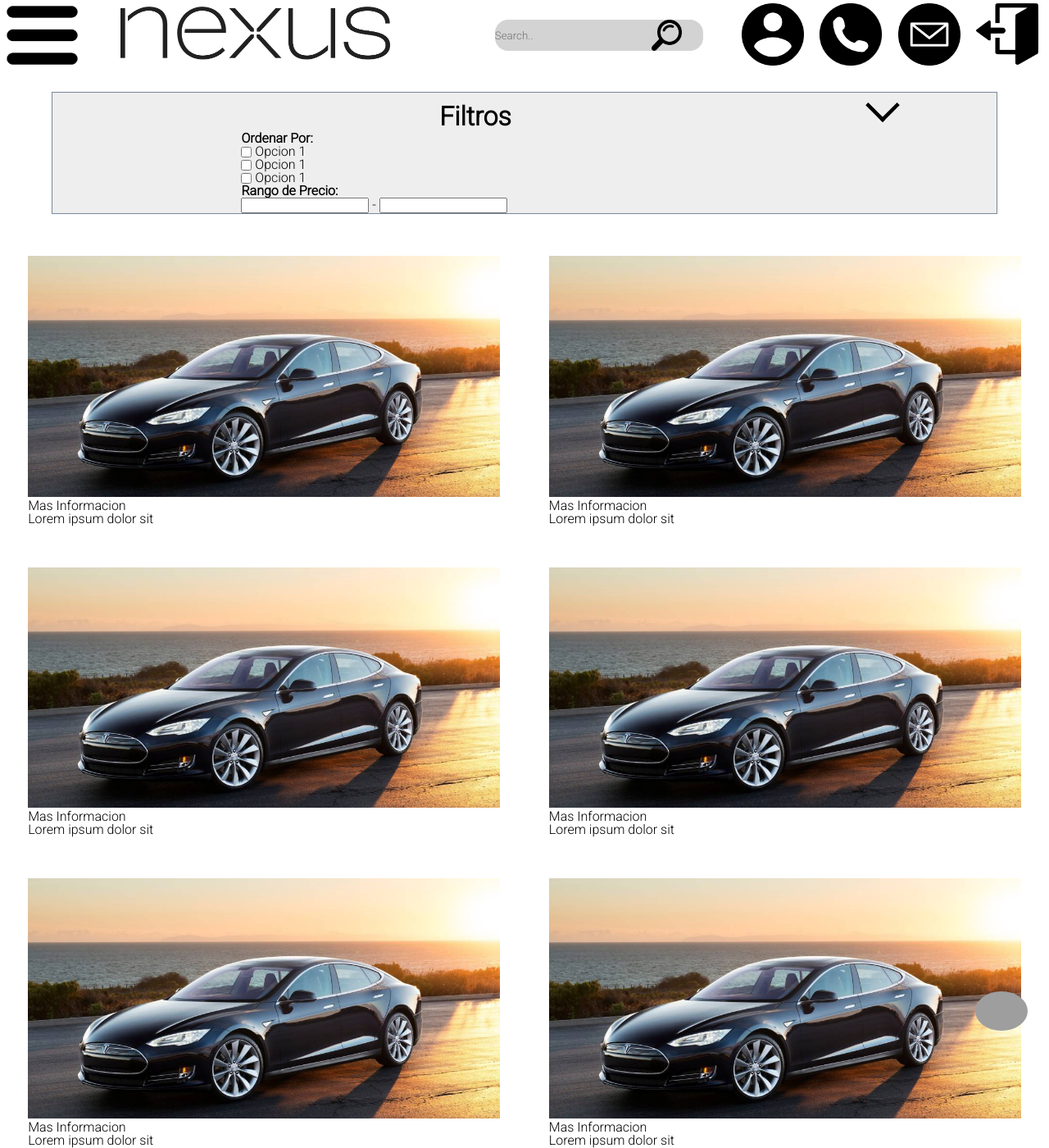
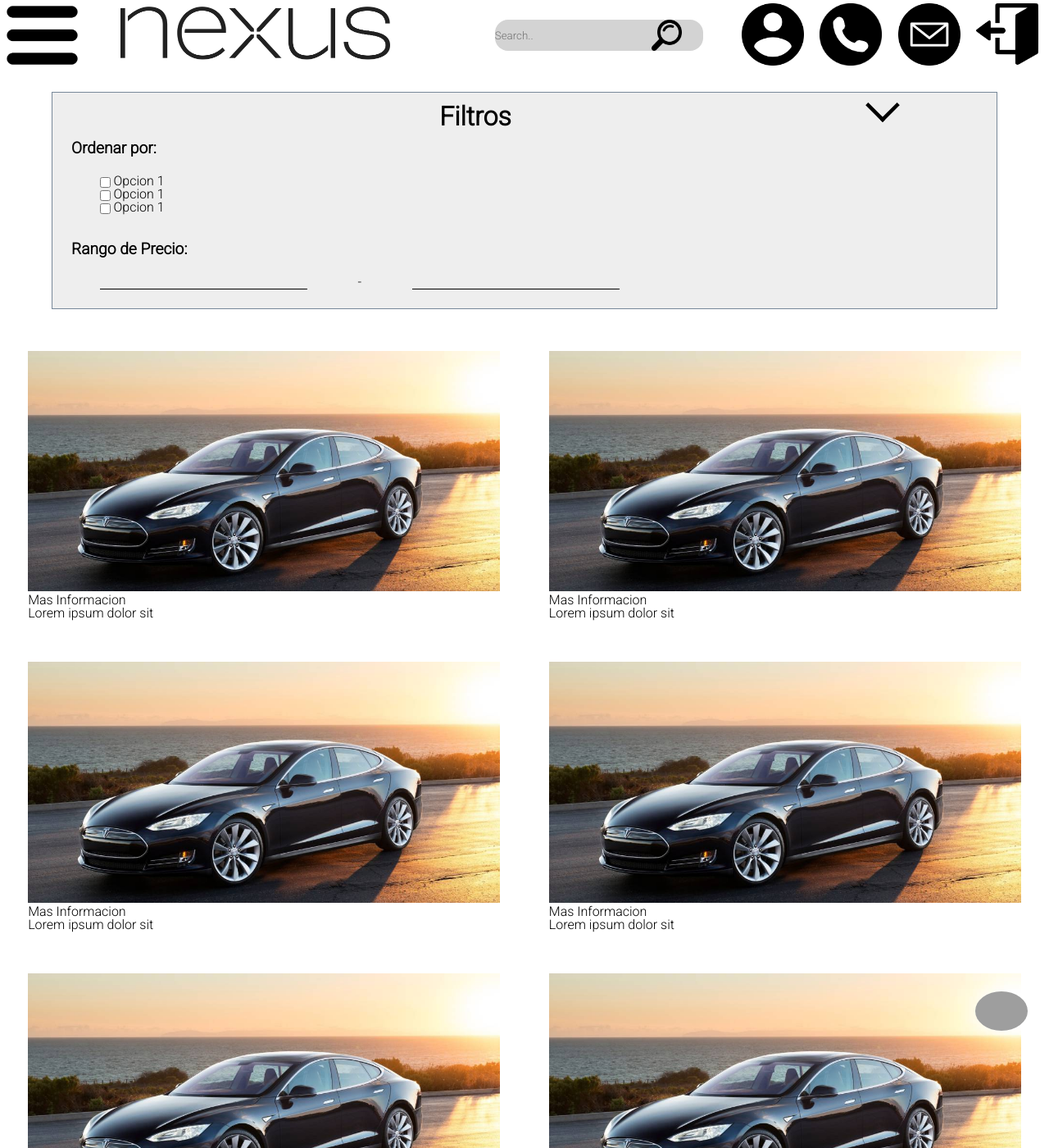
Before and after one commit to WaterLord404/NexusCars-Page, a Jekyll site: the page built from category.html, in a window 1280 px wide and 1400 px high. Shown: the whole window at 82% size. Built offline with Jekyll 4.4.1, drawn with Linux system fonts in a browser that asks for light colours; grey boxes are pictures that could not be loaded.

Commit message:
terminado categoria

```diff
--- a/assets/styles/category.css
+++ b/assets/styles/category.css
@@ -51,12 +51,15 @@ main {
 }
 
 .filtros-body {
-    width: 70%;
-    padding: 0 10% 0 20%;
+    width: 100%;
     margin: 0 0;
     background-color: rgba(225, 225, 225, 0.57);
     border: 1px solid lightslategrey;
     border-top: none;
+    display: flex;
+    flex-flow: column nowrap;
+    justify-content: flex-start;
+    align-items: flex-start;
 }
 
 
@@ -65,7 +68,33 @@ main {
     height: 3em;
 }
 
+.menu-li li h1 {
+    margin-top: 10px;
+    font-size: larger;
+    margin-left: 2%;
+}
 
+.menu-li li ul {
+    margin: 2% 5%;
+}
+
+.price-input {
+    padding: 1%;
+    border: none;
+    border-bottom: 1px solid black;
+    background-color: transparent;
+    margin-left: 5%;
+    margin-bottom: 2%;
+    width: 20%
+}
+
+li span {
+    margin-left: 5%;
+}
+
+.filtros-header-bottom {
+    border-bottom: 1px solid black;
+}
 
 .list-extra {
     display: none;
--- a/assets/styles/footer.css
+++ b/assets/styles/footer.css
@@ -1,8 +1,8 @@
 footer {
   display: flex;
-  flex-flow: column wrap;
+  flex-flow: column;
   align-items: center;
-  justify-content: flex-end;
+  justify-content: justify start;
   background-color: rgba(0, 0, 0, 0.85);
 }
 
--- a/category.html
+++ b/category.html
@@ -21,7 +21,7 @@ layout: default
             <ul class="menu-li">
 
                 <li>
-                    <h1>Ordenar Por:</h1>
+                    <h1>Ordenar por: </h1>
                     <ul>
                         <li> <input type="checkbox" name="opciones" id="opcion1">
                             <label for="opcion1">Opcion 1</label>
@@ -37,8 +37,9 @@ layout: default
                 </li>
                 <li>
                     <h1>Rango de Precio:</h1>
-                    <input type="number" name="minValue" id="minValue"> - <input type="number" name="maxValue"
-                        id="maxValue">
+                    <input class="price-input" type="number" name="minValue" id="minValue">
+                    <span> - </span>
+                    <input class="price-input" type="number" name="maxValue" id="maxValue">
                 </li>
                 <li class="list-extra">
                     <h1>Otras Categorias</h1>
```
